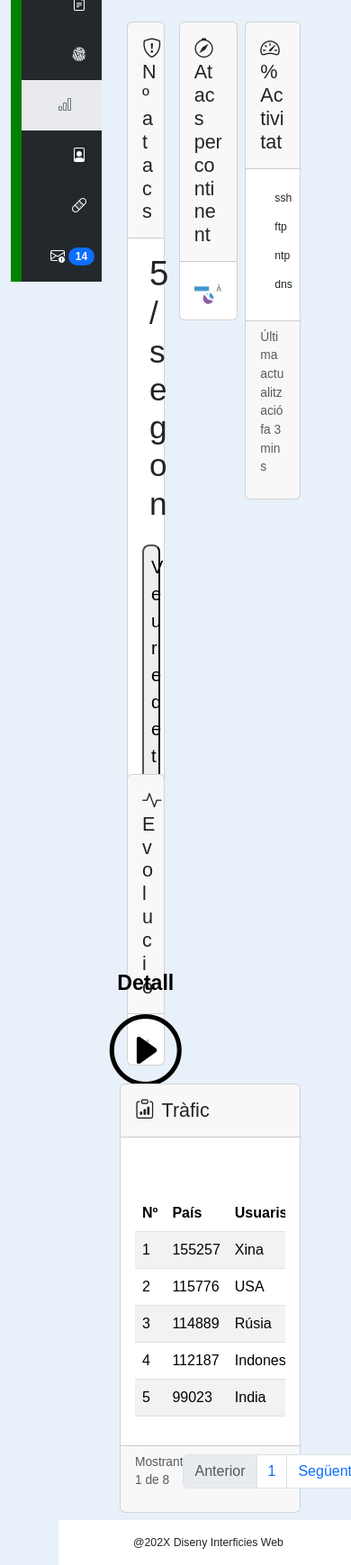
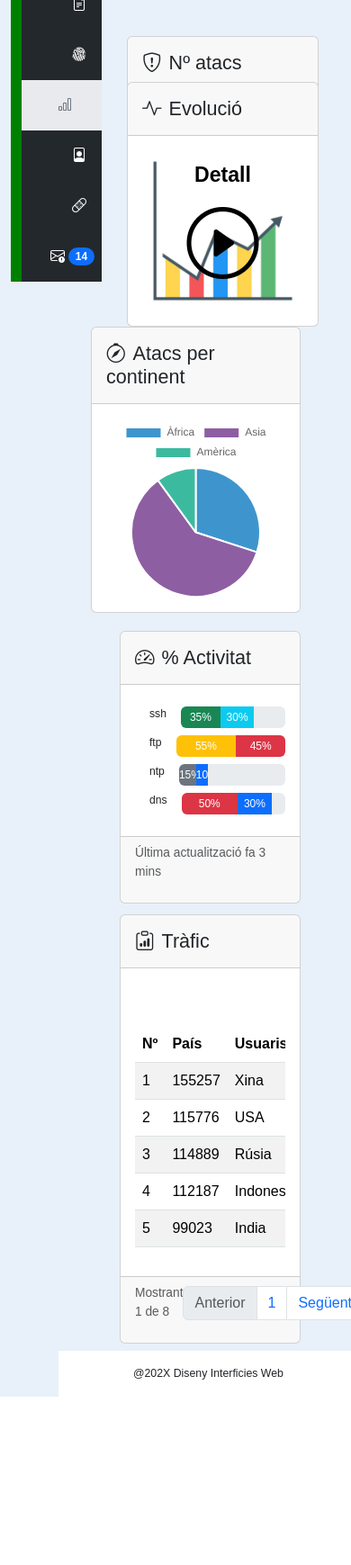
Before and after one commit to DavidSer1/phpAbril, a PHP site: page /udact4.html in a window 390 px wide; the page is wider, and only the part inside the window is pictured. Shown: the part 134-1873 px from the top of that part at 90% size. After the commit the page ends 1686 px from the top of that part, so only its background shows below. Run offline with PHP 8.4, Linux system fonts and the light colour scheme; some web fonts are replaced.

Commit message:
950 acabat

```diff
--- a/ud8act4recursos/udact4.css
+++ b/ud8act4recursos/udact4.css
@@ -50,6 +50,31 @@
 .perfil{
   width:7.1rem;
 }
+.ssh1{
+width: 43%;
+}
+.ssh2{
+  width: 38%;
+}
+.ftp1{
+width: 55%;
+}
+.ftp2{
+  width: 45%;
+}
+
+.ntp1{
+ width: 18%;
+}
+.ntp2{
+   width: 12%;
+}
+.dns1{
+  width: 62%;
+}
+.dns2{
+    width: 38%;
+}
 @media (min-width: 1350px) {
 .perfil{
   width:8.7rem;
@@ -62,6 +87,45 @@
 @media(max-width: 950px){
   .perfil{
   width:4.7rem;
+}
+.tamanyo{
+  font-size: 2.3rem;
+}
+.tamanyo2{
+  font-size: 1.9rem;
+}
+.bola{
+  position: relative;
+   height:100vh;
+   width:50vw;
+}
+.subir{
+  margin-top: -10rem;
+}
+.ssh1{
+width: 38%;
+}
+.ssh2{
+  width: 32%;
+}
+.ftp1{
+width: 55%;
+}
+.ftp2{
+  width: 45%;
+}
+
+.ntp1{
+ width: 16%;
+}
+.ntp2{
+   width: 11%;
+}
+.dns1{
+  width: 54%;
+}
+.dns2{
+    width: 33%;
 }
 }
 
--- a/ud8act4recursos/udact4.html
+++ b/ud8act4recursos/udact4.html
@@ -152,19 +152,19 @@
 
 </div>
 <div class="container-fluid">
-<div class="row p-0 px-3 pt-3 mt-2 mx-auto ">
-<div class="col-4 p-0 ">
-<div class="ps-5  ">
+<div class="row p-0 px-3 pt-4 pt-lg-3 mt-3 mt-lg-2 mx-auto ">
+<div class="col-md-6 col-12 col-lg-4 p-0 order-lg-1 order-md-1 order-1  ">
+<div class="ps-5 pe-2 pe-lg-0  ">
 <div class="card">
   <h5 class="card-header p-3 fs-4"> <i class="bi bi-shield-exclamation fs-4 me-2"></i>Nº atacs</h5>
   <div class="card-body">
     <div class="px-2">
   <h3 class="  text-center ">
-  <span class="fw-medium tamanyo">5</span><span class="fw-light tamanyo2">/segon</span>
+  <span class="fw-medium tamanyo ">5</span><span class="fw-light tamanyo2">/segon</span>
 </h3>
 
     </div>
-   <div class="pt-3">
+   <div class="pt-lg-3 pt-3">
     <button class="w-100 px-2 py-2 rounded-3 fs-5 ">Veure detall</button>
    </div>
 
@@ -172,27 +172,27 @@
 </div>
 </div>
 </div>
-<div class="col-4 p-0">
-  <div class="ps-3 pe-2">
+<div class="col-12 col-md-6 col-lg-4 p-0 order-lg-2  order-md-2 order-3">
+  <div class="ps-2 ps-lg-3 pe-4 me-1 me-lg-0 pe-lg-2">
   <div class="card">
  <h5 class="card-header p-3 fs-4"> <i class="bi bi-compass fs-4 me-2 "></i>Atacs per continent</h5>
-  <div class="card-body">
-  <canvas id="pie-chart" style="position: relative; height:100vh; width:50vw"></canvas>
+  <div class="card-body ">
+  <canvas class="bola" id="pie-chart" ></canvas>
 
   </div>
 </div>
 </div>
 </div>
-<div class="col-4 p-0">
-  <div class="pe-4 me-1">
+<div class="col-12 col-lg-4 p-0 order-lg-3 order-md-4 order-4">
+  <div class="pe-4 ps-4 ms-3 ps-lg-0 ms-lg-0 me-1 pt-3 pt-lg-0 mt-lg-0 mt-1">
   <div class="card">
 <h5 class="card-header p-3 fs-4"> <i class="bi bi-speedometer2 fs-4 me-2 "></i>% Activitat</h5>
   <div class="card-body ">
    <div class="d-flex align-items-center  ">
     <span class="ms-3 me-3  atacs" >ssh</span>
     <div class="progress flex-grow-1 mt-2" style="height: 24px;">
-      <div class="progress-bar bg-success no-left-rounded" style="width: 43%">35%</div>
-      <div class="progress-bar bg-info text-dark text-white" style="width: 38%">30%</div>
+      <div class="progress-bar bg-success no-left-rounded ssh1">35%</div>
+      <div class="progress-bar bg-info text-dark text-white ssh2">30%</div>
     </div>
   </div>
 
@@ -200,8 +200,8 @@
   <div class="d-flex align-items-center  ">
      <span class="ms-3 me-3  atacs" >ftp</span>
     <div class="progress flex-grow-1 mt-2" style="height: 24px;">
-      <div class="progress-bar bg-warning text-dark no-left-rounded text-white" style="width: 55%">55%</div>
-      <div class="progress-bar bg-danger" style="width: 45%">45%</div>
+      <div class="progress-bar bg-warning text-dark no-left-rounded text-white ftp1 " >55%</div>
+      <div class="progress-bar bg-danger ftp2" >45%</div>
     </div>
   </div>
 
@@ -209,8 +209,8 @@
   <div class="d-flex align-items-center ">
    <span class="ms-3 me-3  atacs" >ntp</span>
     <div class="progress flex-grow-1 mt-2" style="height: 24px;">
-      <div class="progress-bar bg-secondary no-left-rounded" style="width: 18%">15%</div>
-      <div class="progress-bar bg-primary" style="width: 12%">10%</div>
+      <div class="progress-bar bg-secondary no-left-rounded ntp1" >15%</div>
+      <div class="progress-bar bg-primary  ntp2" >10%</div>
     </div>
   </div>
 
@@ -218,8 +218,8 @@
   <div class="d-flex align-items-center mb-2">
   <span class="ms-3 me-3  atacs" >dns</span>
     <div class="progress flex-grow-1 mt-2" style="height: 24px;">
-      <div class="progress-bar bg-danger no-left-rounded" style="width: 62%">50%</div>
-      <div class="progress-bar bg-primary" style="width: 38%">30%</div>
+      <div class="progress-bar bg-danger no-left-rounded dns1" >50%</div>
+      <div class="progress-bar bg-primary dns2">30%</div>
     </div>
   </div>
 
@@ -230,8 +230,8 @@
 </div>
 </div>
 </div>
-<div class="col-4 p-0">
-  <div class="ps-5 subir">
+<div class="col-md-6 col-12 col-lg-4 p-0 order-lg-4 order-md-3 order-2">
+  <div class="ps-5 pe-2 pe-lg-0 subir">
     <div class="card">
       <h5 class="card-header p-3 fs-4">
         <i class="bi bi-activity fs-4 me-2"></i>Evolució
@@ -251,7 +251,7 @@
 </div>
 
 </div>
-<div class="row px-4  pt-3 mt-1">
+<div class="row px-4  pt-2 pt-lg-3 mt-1">
   <div class="col-12">
 <div class="ps-4 ms-2  pe-3 me-1">
 <div class="card">
```
